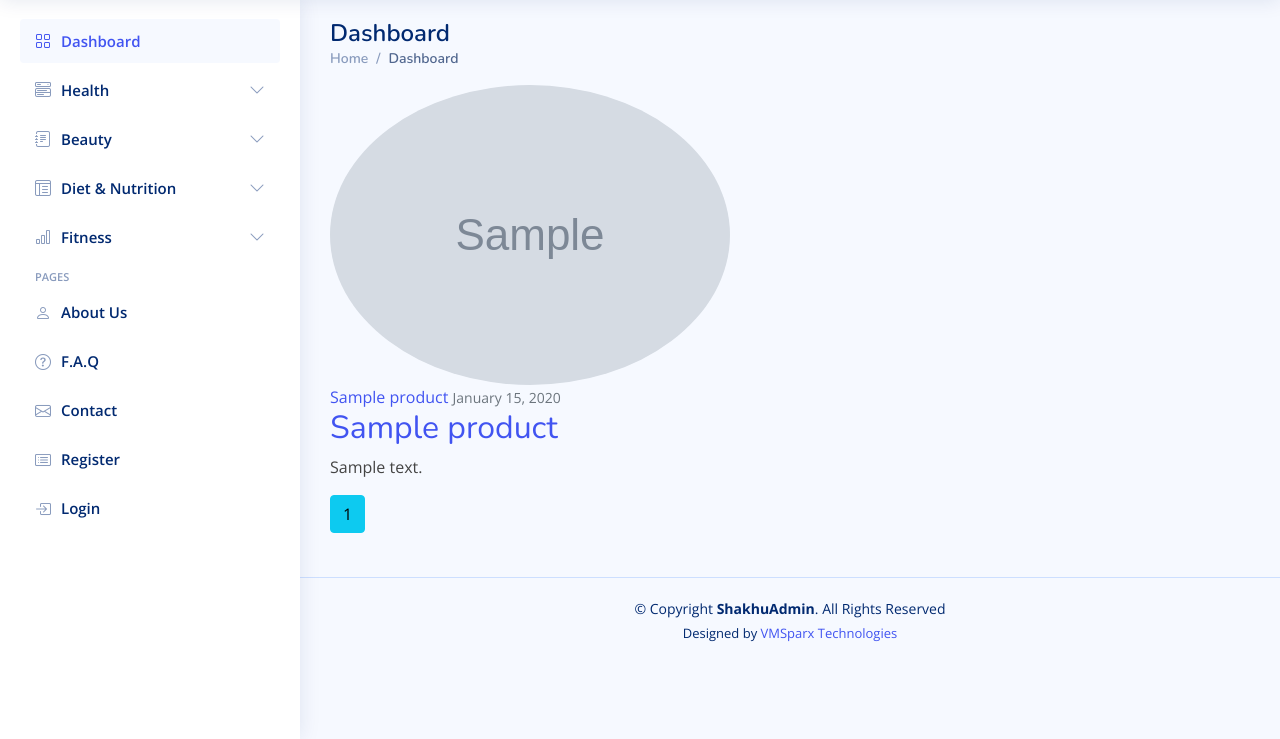
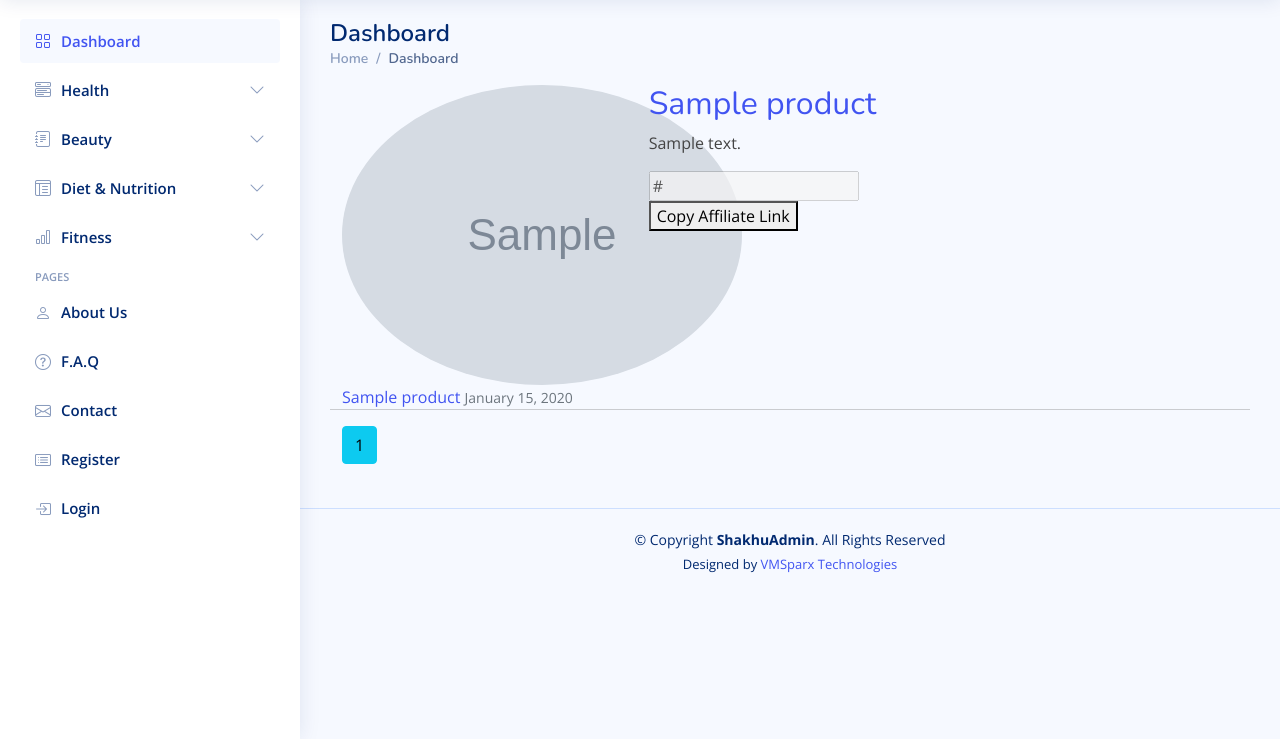
Before and after one commit to Mukesh80530/vipstore, a Django app: template templates/sub-category.html in a window 1280 px wide. Shown: the part 61-800 px from the top of the page. Run offline with Django 3.2, Linux system fonts and the light colour scheme; the template is opened without the code that fills it: most values are stand-ins (such as "Sample title", 1, 10 or a date in 2020); grey boxes marked "Sample" are stand-in pictures; some libraries are stand-ins or nearby versions.

Commit message:
update product UI

```diff
--- a/templates/sub-category.html
+++ b/templates/sub-category.html
@@ -2,35 +2,28 @@
 
 {% block content %}
 
-<!--        {% for product in page_obj %}-->
-<!--            <main role="main" class="container">-->
-<!--                <div class="row">-->
-<!--                    <article class="media content-section">-->
-<!--                        <img class="rounded-circle article-img" src="{{ product.image.url }}">-->
-<!--                        <div class="media-body">-->
-<!--                            <div class="article-metadata">-->
-<!--                                <small class="text-muted">{{ product.date_modified|date:"F d, Y" }}</small>-->
-<!--                            </div>-->
-<!--                            <h2><a class="article-title" href="#">{{ product.title }}</a></h2>-->
-<!--                            <p class="article-content">{{ product.description }}</p>-->
-<!--                        </div>-->
-<!--                    </article>-->
-<!--                </div>-->
-<!--            </main>-->
-<!--        {% endfor %}-->
-
+<div class="container">
     {% for product in page_obj %}
-            <article class="media content-section">
+    <div class="row">
+        <div class="col-sm-4">
             <img class="rounded-circle article-img" src="{{ product.image.url }}">
             <div class="media-body">
                 <div class="article-metadata">
                     <a class="mr-2" href="{{ product.url }}">{{ product.title }}</a>
                     <small class="text-muted">{{ product.date_modified|date:"F d, Y" }}</small>
                 </div>
+            </div>
+        </div>
+        <div class="col-sm-4">
             <h2><a class="article-title" href="{{ product.url }}">{{ product.name }}</a></h2>
             <p class="article-content">{{ product.description }}</p>
+            <div>
+                <input type="text" value="{{product.affiliate_link}}" id="myInput" readonly disabled>
+                <button onclick="myFunction()">Copy Affiliate Link</button>
             </div>
-            </article>
+        </div>
+        <hr>
+    </div>
     {% endfor %}
 
 
@@ -51,5 +44,23 @@
     <a class="btn btn-outline-info mb-4" href="?page={{ page_obj.next_page_number }}">Next</a>
     <a class="btn btn-outline-info mb-4" href="?page={{ page_obj.paginator.num_pages }}">Last</a>
     {% endif %}
+</div>
+
+<script>
+            function myFunction() {
+              /* Get the text field */
+              var copyText = document.getElementById("myInput");
+
+              /* Select the text field */
+              copyText.select();
+              copyText.setSelectionRange(0, 99999); /* For mobile devices */
+
+              /* Copy the text inside the text field */
+              navigator.clipboard.writeText(copyText.value);
+
+              /* Alert the copied text
+              alert("Copied the text: " + copyText.value); */
+            }
+</script>
 
 {% endblock %}
```
Lines whose indentation alone changed are shown as unchanged.
